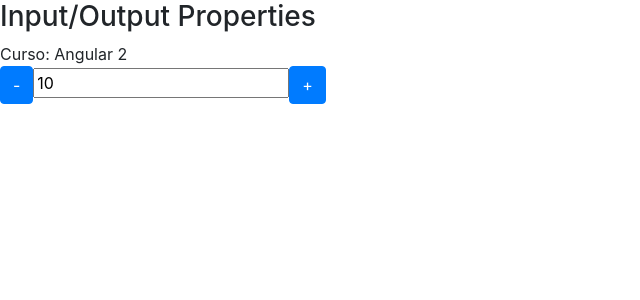
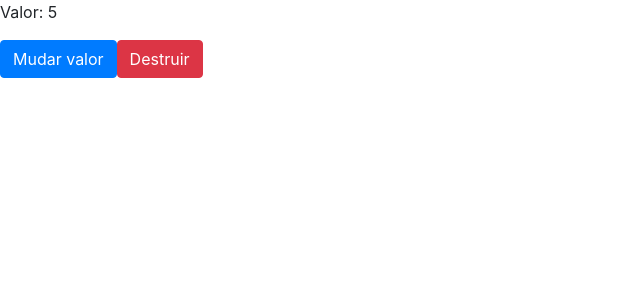
Before and after one commit to PedroFerreiraCJr/angular-intro, an Angular app: page / in a window 1280 px wide. Shown: the top 300 px of the page, without its empty margins (0-640 px from the left). Built offline with nearby package versions, Linux system fonts and the light colour scheme.

Commit message:
aula sobre ciclo de vida dos componente do angular

```diff
--- a/src/app/app.component.html
+++ b/src/app/app.component.html
@@ -1 +1,5 @@
-<app-data-binding></app-data-binding>
+<!-- <app-data-binding></app-data-binding> -->
+
+<app-ciclo [valorInicial]="valor" *ngIf="!deletarCiclo"></app-ciclo>
+<button class="btn btn-primary" (click)="mudarValor()">Mudar valor</button>
+<button class="btn btn-danger" (click)="destruirCiclo()">Destruir</button>
--- a/src/app/app.component.ts
+++ b/src/app/app.component.ts
@@ -6,5 +6,15 @@
   styleUrls: ['./app.component.css']
 })
 export class AppComponent {
-  title = 'angular-course';
+
+  valor: number = 5;
+  deletarCiclo: boolean = false;
+
+  mudarValor(): void {
+    this.valor++;
+  }
+
+  destruirCiclo(): void {
+    this.deletarCiclo = true;
+  }
 }
--- a/src/app/app.module.ts
+++ b/src/app/app.module.ts
@@ -5,10 +5,12 @@
 import { AppComponent } from './app.component';
 import { CursosModule } from './cursos/cursos.module';
 import { NgbModule } from '@ng-bootstrap/ng-bootstrap';
+import { CicloComponent } from './ciclo/ciclo.component';
 
 @NgModule({
   declarations: [
-    AppComponent
+    AppComponent,
+    CicloComponent
   ],
   imports: [
     BrowserModule,
--- /dev/null
+++ b/src/app/ciclo/ciclo.component.html
@@ -0,0 +1 @@
+<p>Valor: {{ valorInicial }}</p>
--- /dev/null
+++ b/src/app/ciclo/ciclo.component.ts
@@ -0,0 +1,65 @@
+import {
+  AfterContentChecked,
+  AfterContentInit,
+  AfterViewChecked,
+  AfterViewInit,
+  Component,
+  DoCheck,
+  Input,
+  OnChanges,
+  OnDestroy,
+  OnInit
+} from '@angular/core';
+
+@Component({
+  selector: 'app-ciclo',
+  templateUrl: './ciclo.component.html',
+  styleUrls: ['./ciclo.component.css']
+})
+export class CicloComponent
+  implements OnChanges, OnInit, DoCheck, AfterContentInit, AfterContentChecked,
+    AfterViewInit, AfterViewChecked, OnDestroy {
+
+  // regra explicada pela Loiane:
+  // Se não tiver Input Property usar ngOnInit
+  // Se tiver Input Property usar ngOnChanges, pois os valores o evento de ciclo de vida do componente
+  //vai ser chamado, e o método tem a possibilidade de ser re-invocado para carregar os valores.
+  @Input()
+  valorInicial: number = 10;
+
+  constructor() {
+    console.log('constructor');
+  }
+
+  ngOnChanges(): void {
+    console.log('ngOnChanges');
+  }
+
+  ngOnInit(): void {
+    console.log('ngOnInit');
+  }
+
+  ngDoCheck(): void {
+    console.log('ngDoCheck');
+  }
+
+  ngAfterContentInit(): void {
+    console.log('ngAfterContentInit');
+  }
+
+  ngAfterContentChecked(): void {
+    console.log('ngAfterContentChecked');
+  }
+
+  ngAfterViewInit(): void {
+    console.log('ngAfterViewInit');
+  }
+
+  ngAfterViewChecked(): void {
+    console.log('ngAfterViewChecked');
+  }
+
+  ngOnDestroy(): void {
+    console.log('ngOnDestroy');
+  }
+}
```
Also changed, not shown: src/app/ciclo/ciclo.component.css (added), 1 other file (tests, documents, lock files or other folders).
